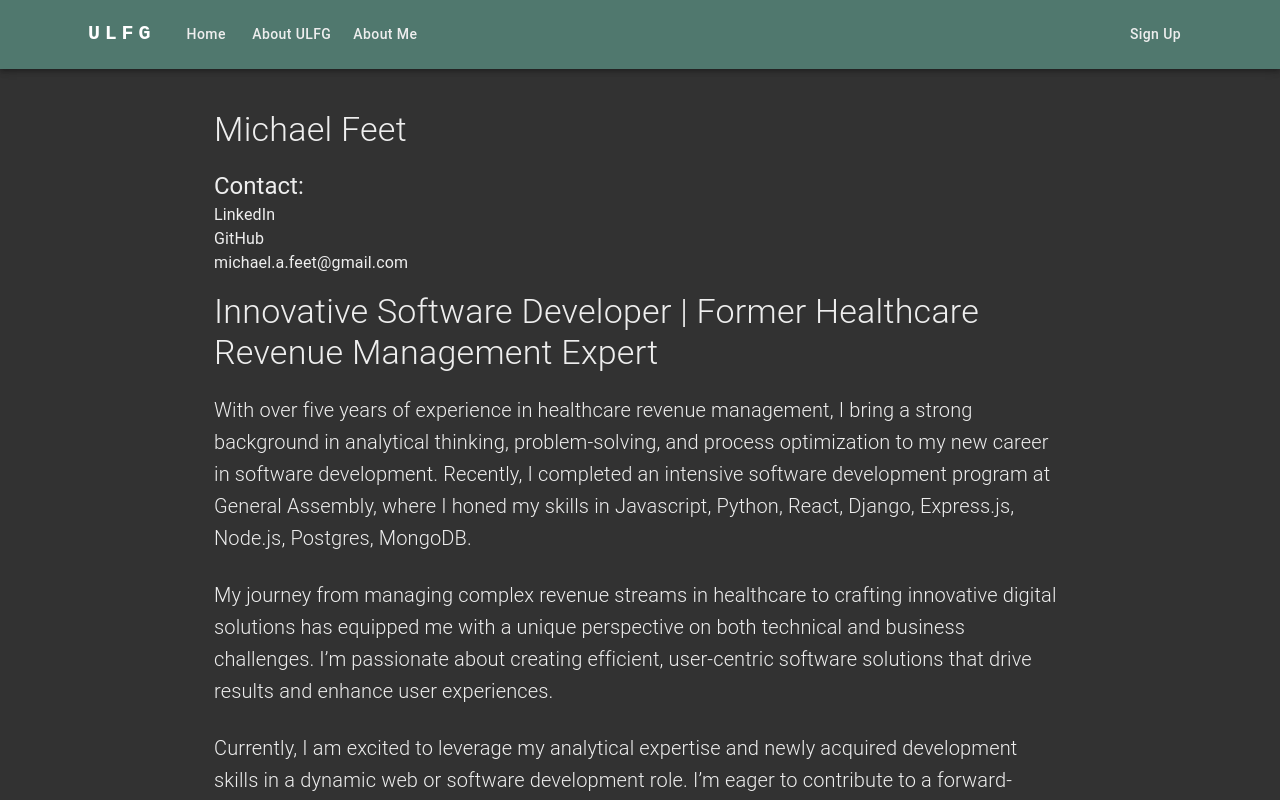
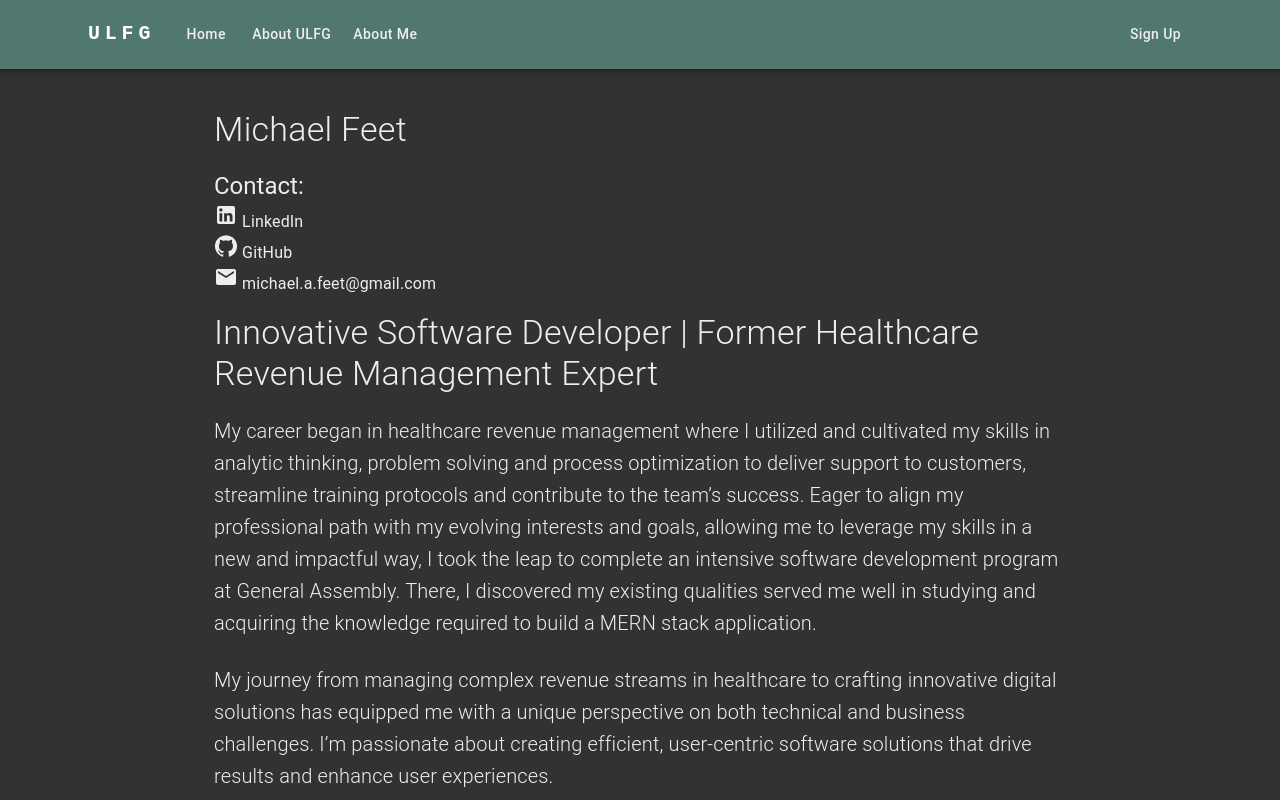
Before and after one commit to michaelfeet/ulfg, a React (Vite) app: page /aboutme in a window 1280 px wide. Shown: the top 800 px of the page. Built offline with nearby package versions, Linux system fonts and the light colour scheme.

Commit message:
deploy successful. code clean up

```diff
--- a/src/App.jsx
+++ b/src/App.jsx
@@ -19,7 +19,7 @@ const App = () => {
 	const handleLogOut = () => {
 		userService.signout();
 		setUser(userService.getUser());
-		navigate('/signup');
+		navigate('/');
 	}
 	return (
 		<ThemeProvider theme={appTheme}>
--- a/src/Components/AboutMeCopy.jsx
+++ b/src/Components/AboutMeCopy.jsx
@@ -1,4 +1,7 @@
 import { Box, Container, CssBaseline, Link, ThemeProvider, Typography } from "@mui/material"
+import LinkedInIcon from '@mui/icons-material/LinkedIn';
+import GitHubIcon from '@mui/icons-material/GitHub';
+import EmailIcon from '@mui/icons-material/Email';
 import { AboutMeCopyTheme } from "./themes/aboutMeCopyTheme"
 
 export const AboutMeCopy = () => {
@@ -15,37 +18,34 @@ export const AboutMeCopy = () => {
                             Contact:
                         </Typography>
                         <Typography variant="body1">
-                            <Link href="https://www.linkedin.com/in/michaelfeet/" underline="none" target="_blank" rel="noopener">
-                                LinkedIn
+                            <Link href="https://www.linkedin.com/in/michaelfeet/" underline="hover" target="_blank" rel="noopener">
+                                <LinkedInIcon /> LinkedIn
                             </Link>
                         </Typography>
                         <Typography variant="body1">
-                            <Link href="https://github.com/michaelfeet" underline="none" target="_blank" rel="noopener">
-                                GitHub
+                            <Link href="https://github.com/michaelfeet" underline="hover" target="_blank" rel="noopener">
+                                <GitHubIcon /> GitHub
                             </Link>
                         </Typography>
                         <Typography variant="body1">
-                            <Link href="mailto:michael.a.feet@gmail.com" underline="none" target="_blank" rel="noopener">
-                                michael.a.feet@gmail.com
+                            <Link href="mailto:michael.a.feet@gmail.com" underline="hover" target="_blank" rel="noopener">
+                                <EmailIcon /> michael.a.feet@gmail.com
                             </Link>
                         </Typography>
                     </Box>
-                    <Box sx={{pb:5}}>
+                    <Box sx={{ pb: 5 }}>
                         <Typography variant="h4">
                             Innovative Software Developer | Former Healthcare Revenue Management Expert
                         </Typography>
                         <Typography variant="h6">
-                            With over five years of experience in healthcare revenue management, I bring a strong background in analytical thinking, problem-solving, and process optimization to my new career in software development. Recently, I completed an intensive software development program at General Assembly, where I honed my skills in Javascript, Python, React, Django, Express.js, Node.js, Postgres, MongoDB.
-                        </Typography>
+                            My career began in healthcare revenue management where I utilized and cultivated my skills in analytic thinking, problem solving and process optimization to deliver support to customers, streamline training protocols and contribute to the team’s success. Eager to align my professional path with my evolving interests and goals, allowing me to leverage my skills in a new and impactful way, I took the leap to complete an intensive software development program at General Assembly. There, I discovered my existing qualities served me well in studying and acquiring the knowledge required to build a MERN stack application.                          </Typography>
                         <Typography variant="h6">
-                            My journey from managing complex revenue streams in healthcare to crafting innovative digital solutions has equipped me with a unique perspective on both technical and business challenges. I’m passionate about creating efficient, user-centric software solutions that drive results and enhance user experiences.
-                        </Typography>
+                            My journey from managing complex revenue streams in healthcare to crafting innovative digital solutions has equipped me with a unique perspective on both technical and business challenges. I’m passionate about creating efficient, user-centric software solutions that drive results and enhance user experiences.                        </Typography>
                         <Typography variant="h6">
-                            Currently, I am excited to leverage my analytical expertise and newly acquired development skills in a dynamic web or software development role. I’m eager to contribute to a forward-thinking team where I can continue to grow, tackle new challenges, and make a meaningful impact.
-                        </Typography>
+                            Currently, I am excited to leverage my analytical expertise and newly acquired development skills in a dynamic software development role. I’m eager to contribute to a forward-thinking team where I can continue to further develop my abilities, tackle new challenges, and deliver significant results.                        </Typography>
                     </Box>
                 </Box>
             </Container>
         </ThemeProvider>
-    )
+    );
 }
```
